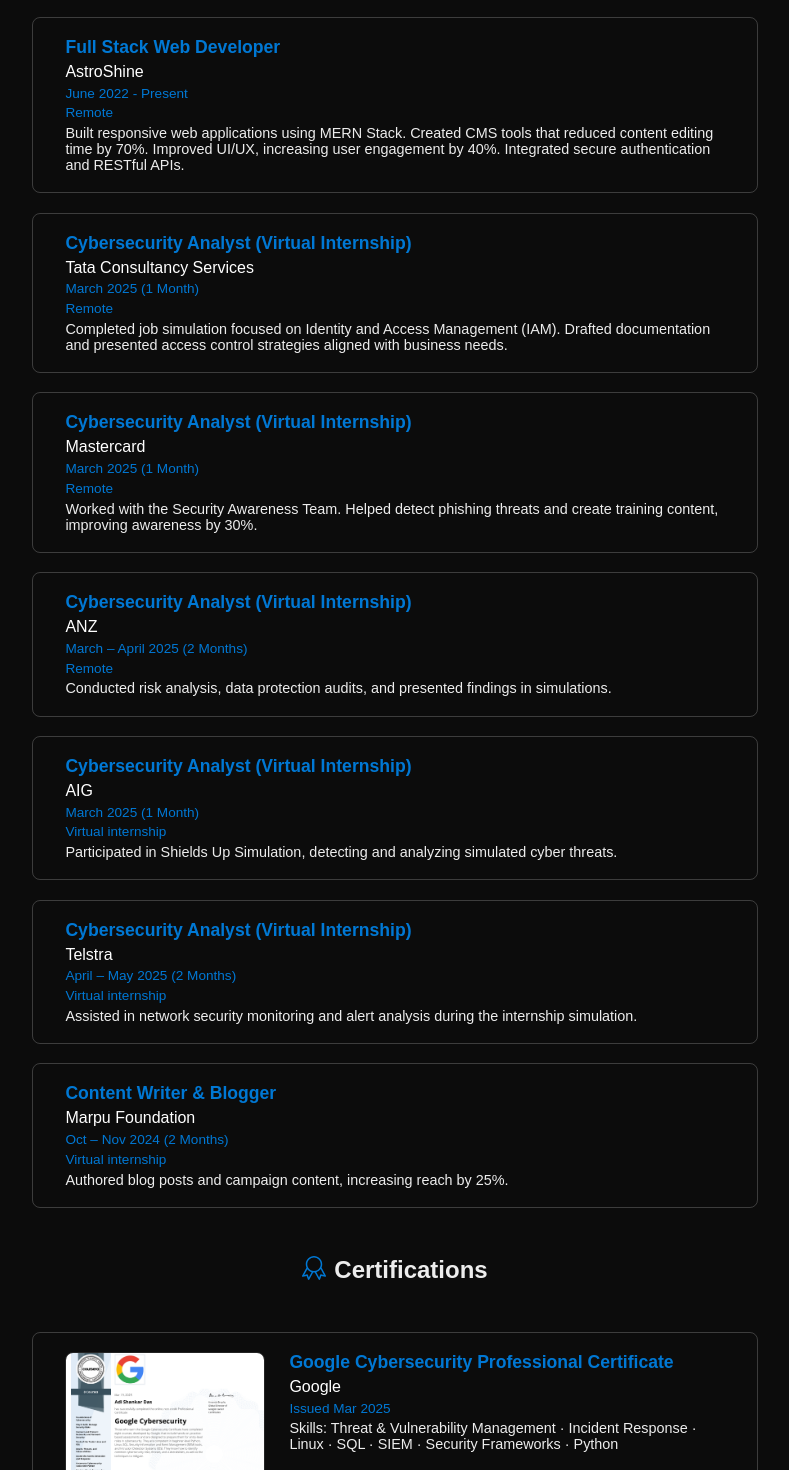
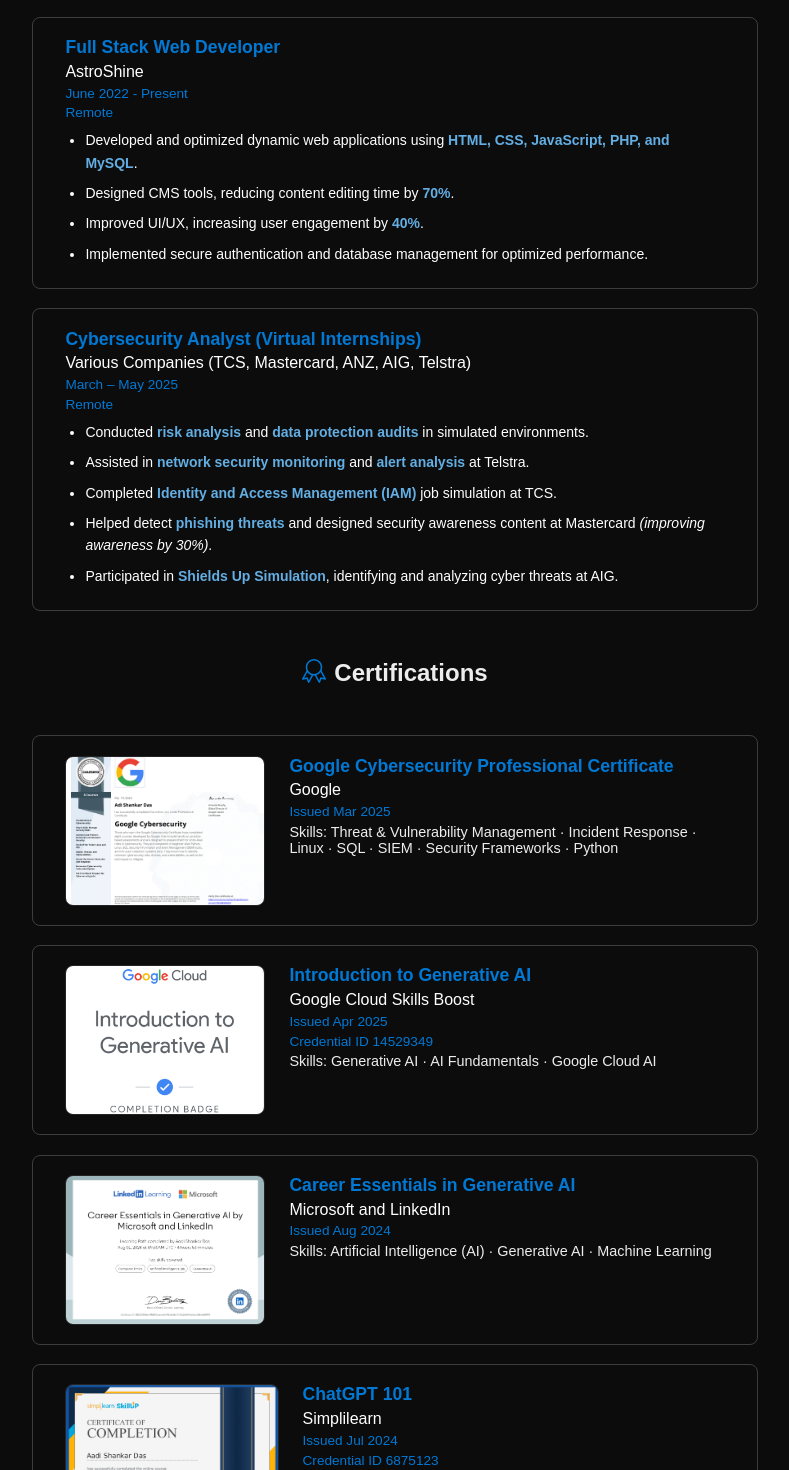
Before and after one commit to adishankardas/myportfolio, a Next.js app: page / in a window 1280 px wide. Shown: the part 1780-3250 px from the top of the page, without its empty margins (245-1034 px from the left). Built offline with nearby package versions, Linux system fonts and the light colour scheme.

Commit message:
finall update

```diff
--- a/src/app/components/About.css
+++ b/src/app/components/About.css
@@ -212,3 +212,18 @@
         right: 10px;
     }
 }
+
+.edu-details ul {
+    padding-left: 20px;
+}
+
+.edu-details ul li {
+    font-size: 14px;
+    color: #ffffff;
+    line-height: 1.6;
+    padding: 4px 0;
+}
+
+.edu-details ul li strong {
+    color: var(--colortheme-light); /* Emphasize key points */
+}
--- a/src/app/components/About.js
+++ b/src/app/components/About.js
@@ -161,95 +161,29 @@
     <div className="edu-degree">AstroShine</div>
     <div className="edu-year">June 2022 - Present</div>
     <div className="edu-year">Remote</div>
-                        <div className="edu-details">Built responsive web applications using MERN Stack.
-
-                            Created CMS tools that reduced content editing time by 70%.
-
-                            Improved UI/UX, increasing user engagement by 40%.
-
-                            Integrated secure authentication and RESTful APIs.</div>
-                    </AnimatedSection>
-                    <AnimatedSection className="education-card">
-                        <div className="edu-school"> Cybersecurity Analyst (Virtual Internship)
-                        </div>
-                        <div className="edu-degree">Tata Consultancy Services</div>
-                        <div className="edu-year">March 2025 (1 Month)</div>
-                        <div className="edu-year">Remote</div>
-                        <div className="edu-details">Completed job simulation focused on Identity and Access Management (IAM).
-
-                            Drafted documentation and presented access control strategies aligned with business needs.
-
+    <div className="edu-details">
+        <ul>
+            <li>Developed and optimized dynamic web applications using <strong>HTML, CSS, JavaScript, PHP, and MySQL</strong>.</li>
+            <li>Designed CMS tools, reducing content editing time by <strong>70%</strong>.</li>
+            <li>Improved UI/UX, increasing user engagement by <strong>40%</strong>.</li>
+            <li>Implemented secure authentication and database management for optimized performance.</li>
+        </ul>
     </div>
 </AnimatedSection>
+
                     <AnimatedSection className="education-card">
-                        <div className="edu-school">Cybersecurity Analyst (Virtual Internship)
-                        </div>
-                        <div className="edu-degree">Mastercard </div>
-                        <div className="edu-year">March 2025 (1 Month)
-
-                        </div>
+                        <div className="edu-school">Cybersecurity Analyst (Virtual Internships)</div>
+                        <div className="edu-degree">Various Companies (TCS, Mastercard, ANZ, AIG, Telstra)</div>
+                        <div className="edu-year">March – May 2025</div>
                         <div className="edu-year">Remote</div>
-                        <div className="edu-details">Worked with the Security Awareness Team.
-
-                            Helped detect phishing threats and create training content, improving awareness by 30%.
-
-                        </div>
-                    </AnimatedSection>
-                    <AnimatedSection className="education-card">
-                        <div className="edu-school">Cybersecurity Analyst (Virtual Internship)
-                        </div>
-                        <div className="edu-degree">ANZ </div>
-                        <div className="edu-year">March – April 2025 (2 Months)
-
-                        </div>
-                        <div className="edu-year">Remote</div>
-                        <div className="edu-details">Conducted risk analysis, data protection audits, and presented findings in simulations.
-
-                        </div>
-                    </AnimatedSection>
-                    <AnimatedSection className="education-card">
-                        <div className="edu-school">Cybersecurity Analyst (Virtual Internship)
-                        </div>
-                        <div className="edu-degree">AIG </div>
-                        <div className="edu-year">March 2025 (1 Month)
-
-                        </div>
-                        <div className="edu-year">Virtual internship</div>
-                        <div className="edu-details">Participated in Shields Up Simulation, detecting and analyzing simulated cyber threats.
-
-                        </div>
-                    </AnimatedSection>
-                    <AnimatedSection className="education-card">
-                        <div className="edu-school">Cybersecurity Analyst (Virtual Internship)
-                        </div>
-                        <div className="edu-degree">Telstra  </div>
-                        <div className="edu-year">April – May 2025 (2 Months)
-
-
-
-                        </div>
-                        <div className="edu-year">Virtual internship</div>
-                        <div className="edu-details">Assisted in network security monitoring and alert analysis during the internship simulation.
-
-
-
-                        </div>
-                    </AnimatedSection>
-                    <AnimatedSection className="education-card">
-                        <div className="edu-school">Content Writer & Blogger
-
-                        </div>
-                        <div className="edu-degree">Marpu Foundation </div>
-                        <div className="edu-year">Oct – Nov 2024 (2 Months)
-
-
-
-                        </div>
-                        <div className="edu-year">Virtual internship</div>
-                        <div className="edu-details">Authored blog posts and campaign content, increasing reach by 25%.
-
-
-
+                        <div className="edu-details">
+                            <ul>
+                                <li>Conducted <strong>risk analysis</strong> and <strong>data protection audits</strong> in simulated environments.</li>
+                                <li>Assisted in <strong>network security monitoring</strong> and <strong>alert analysis</strong> at Telstra.</li>
+                                <li>Completed <strong>Identity and Access Management (IAM)</strong> job simulation at TCS.</li>
+                                <li>Helped detect <strong>phishing threats</strong> and designed security awareness content at Mastercard <em>(improving awareness by 30%)</em>.</li>
+                                <li>Participated in <strong>Shields Up Simulation</strong>, identifying and analyzing cyber threats at AIG.</li>
+                            </ul>
                         </div>
                     </AnimatedSection>
                 </div>
--- a/src/app/components/Footer.css
+++ b/src/app/components/Footer.css
@@ -1,31 +1,46 @@
 .footer-section {
   background-color: #0a0a0a;
   color: #ededed;
-  padding: 3rem 2rem 1rem;
+  padding: 4rem 2rem 1rem;
   font-family: 'Roboto', sans-serif;
+  position: relative;
+  z-index: 1;
 }
 
 .footer-container {
-  max-width: 1100px;
+  max-width: 1200px;
   margin: 0 auto;
   display: grid;
   grid-template-columns: repeat(auto-fit, minmax(250px, 1fr));
-  gap: 2rem;
-  padding-bottom: 2rem;
-  border-bottom: 1px solid #222;
+  gap: 3rem;
+  padding-bottom: 3rem;
+  border-bottom: 1px solid rgba(255, 255, 255, 0.1);
 }
 
 .footer-about,
 .footer-links,
 .footer-social {
   text-align: center;
+  padding: 1rem;
 }
 
 .footer-title {
   font-size: 1.5rem;
   font-weight: 600;
-  margin-bottom: 1rem;
+  margin-bottom: 1.5rem;
   color: var(--colortheme);
+  position: relative;
+  display: inline-block;
+}
+
+.footer-title::after {
+  content: '';
+  position: absolute;
+  width: 50%;
+  height: 2px;
+  background: var(--colortheme);
+  bottom: -8px;
+  left: 25%;
 }
 
 .footer-text {
@@ -42,42 +57,75 @@
 }
 
 .footer-links-list li {
-  margin-bottom: 0.75rem;
+  margin-bottom: 1rem;
 }
 
 .footer-link {
   color: #ededed;
   text-decoration: none;
   font-size: 1rem;
-  transition: color 0.3s ease;
+  transition: all 0.3s ease;
+  padding: 0.5rem 1rem;
+  display: inline-block;
+  border-radius: 4px;
 }
 
 .footer-link:hover {
   color: var(--colortheme);
+  transform: translateX(5px);
 }
 
 .footer-social-icons {
   display: flex;
   justify-content: center;
   gap: 1.5rem;
+  flex-wrap: wrap;
 }
 
 .footer-social-link {
   color: #ededed;
   font-size: 1.5rem;
-  transition: color 0.3s ease;
+  transition: all 0.3s ease;
+  width: 45px;
+  height: 45px;
+  display: flex;
+  align-items: center;
+  justify-content: center;
+  border-radius: 50%;
+  background: rgba(255, 255, 255, 0.05);
 }
 
 .footer-social-link:hover {
   color: var(--colortheme);
+  background: rgba(var(--colortheme-rgb), 0.1);
+  transform: translateY(-3px);
 }
 
 .footer-bottom {
   text-align: center;
-  padding-top: 1rem;
+  padding-top: 2rem;
 }
 
 .footer-copyright {
   font-size: 0.9rem;
   color: #a9a9a9;
 }
+
+/* Responsive adjustments */
+@media (max-width: 768px) {
+  .footer-container {
+    grid-template-columns: 1fr;
+    gap: 2rem;
+  }
+
+  .footer-about,
+  .footer-links,
+  .footer-social {
+    text-align: center;
+    padding: 0.5rem;
+  }
+
+  .footer-social-icons {
+    gap: 1rem;
+  }
+}
--- a/src/app/components/Footer.js
+++ b/src/app/components/Footer.js
@@ -1,5 +1,8 @@
 import React from 'react';
 import './Footer.css';
+import { FontAwesomeIcon } from '@fortawesome/react-fontawesome';
+import { faGithub, faLinkedin, faTwitter, faInstagram } from '@fortawesome/free-brands-svg-icons';
+import { faEnvelope } from '@fortawesome/free-solid-svg-icons';
 
 export default function Footer() {
   return (
@@ -17,10 +20,10 @@
         <div className="footer-links">
           <h3 className="footer-title">Quick Links</h3>
           <ul className="footer-links-list">
-            <li><a href="#home" className="footer-link">Home</a></li>
+            <li><a href="#about" className="footer-link">About</a></li>
             <li><a href="#projects" className="footer-link">Projects</a></li>
+            <li><a href="#skills" className="footer-link">Skills</a></li>
             <li><a href="#contact" className="footer-link">Contact</a></li>
-            <li><a href="/resume.pdf" className="footer-link">Resume</a></li>
           </ul>
         </div>
 
@@ -28,17 +31,20 @@
         <div className="footer-social">
           <h3 className="footer-title">Connect With Me</h3>
           <div className="footer-social-icons">
-            <a href="https://github.com" target="_blank" rel="noopener noreferrer" className="footer-social-link">
-              <i className="fab fa-github"></i>
+            <a href="https://github.com/adishankardas" target="_blank" rel="noopener noreferrer" className="footer-social-link" aria-label="GitHub">
+              <FontAwesomeIcon icon={faGithub} />
             </a>
-            <a href="https://linkedin.com" target="_blank" rel="noopener noreferrer" className="footer-social-link">
-              <i className="fab fa-linkedin"></i>
+            <a href="https://linkedin.com/in/adishankardas" target="_blank" rel="noopener noreferrer" className="footer-social-link" aria-label="LinkedIn">
+              <FontAwesomeIcon icon={faLinkedin} />
             </a>
-            <a href="https://twitter.com" target="_blank" rel="noopener noreferrer" className="footer-social-link">
-              <i className="fab fa-twitter"></i>
+            <a href="https://twitter.com/adishankardas" target="_blank" rel="noopener noreferrer" className="footer-social-link" aria-label="Twitter">
+              <FontAwesomeIcon icon={faTwitter} />
             </a>
-            <a href="mailto:your.email@example.com" className="footer-social-link">
-              <i className="fas fa-envelope"></i>
+            <a href="https://instagram.com/adi_shankar_das" target="_blank" rel="noopener noreferrer" className="footer-social-link" aria-label="Instagram">
+              <FontAwesomeIcon icon={faInstagram} />
+            </a>
+            <a href="mailto:adishankardas@gmail.com" className="footer-social-link" aria-label="Email">
+              <FontAwesomeIcon icon={faEnvelope} />
             </a>
           </div>
         </div>
--- a/src/app/components/Navbar.css
+++ b/src/app/components/Navbar.css
@@ -121,52 +121,67 @@
   color: var(--colortheme);
 }
 
-/* Responsive */
+/* Responsive *//* Update these styles in your Navbar.css file */
+
 @media (max-width: 768px) {
   .nav-links {
-    background-color: #1a19198e;
-    -webkit-backdrop-filter: blur(5px);
-    backdrop-filter: blur(5px);
+    position: fixed;
+    top: 70px;
+    left: 0;
+    right: 0;
+    background-color: rgba(26, 25, 25, 0.9);
+    -webkit-backdrop-filter: blur(10px);
+    backdrop-filter: blur(10px);
+    flex-direction: column;
     align-items: center;
     justify-content: center;
-    width: 116%s;
-    height: 20vh;
-    margin: -24px;
-    padding: 1rem 2rem;
-    transition: transform .3s ease-in-out;
-    position: absolute;
-    top: 70px;
-    /* right: 0; */
-    transform: translatey(-230%);
+    width: 100%;
+    height: calc(100vh - 70px); /* Full height minus navbar */
+    margin: 0;
+    padding: 2rem;
+    gap: 2rem;
+    transform: translateY(-100%);
+    opacity: 0;
+    transition: transform 0.3s ease-in-out, opacity 0.3s ease;
+    z-index: 999;
+    pointer-events: none;
   }
 
   .nav-links.active {
-    transform: translateX(0);
+    transform: translateY(0);
+    opacity: 1;
+    pointer-events: auto;
+  }
+
+  .nav-links li {
+    width: 100%;
+    text-align: center;
+  }
+
+  .nav-links li a {
+    display: block;
+    padding: 1rem;
+    font-size: 1.2rem;
+    border-radius: 4px;
+    transition: all 0.3s ease;
+  }
+
+  .nav-links li a:hover {
+    background-color: rgba(var(--colortheme-rgb), 0.2);
+    color: var(--colortheme);
   }
 
   .hamburger {
     display: flex;
-    justify-content: end;
+    z-index: 1000;
   }
 
   .social-icons {
-    display: flex;
-    justify-content: center;
+    display: none; /* Hide social icons in mobile menu */
   }
 
-  .hero-section {
-    margin-top: 5rem;
-    /* Adjusted for fixed navbar */
+  /* Prevent scrolling when menu is open */
+  body.menu-open {
+    overflow: hidden;
   }
-
-  .hero-title {
-    font-size: 2.5rem;
-    /* Adjusted for smaller screens */
-  }
-
-  .hero-name {
-    font-size: 3rem;
-    /* Adjusted for smaller screens */
-  }
-
 }
--- a/src/app/components/Navbar.js
+++ b/src/app/components/Navbar.js
@@ -12,6 +12,12 @@
     const [isMobile, setIsMobile] = useState(false);
 
     useEffect(() => {
+        if (menuOpen) {
+    document.body.classList.add('menu-open');
+  } else {
+    document.body.classList.remove('menu-open');
+  } [menuOpen]
+
         const onScroll = () => {
             const scrollTop = window.scrollY;
             const docHeight = document.documentElement.scrollHeight - window.innerHeight;
--- a/src/app/components/Projects.js
+++ b/src/app/components/Projects.js
@@ -126,15 +126,6 @@
   },
   {
     id: 11,
-    title: 'Analog Clock',
-    description: 'Developed an analog clock using HTML, CSS, and JavaScript, showcasing front-end development skills. View at https://aadishankardas.github.io/AnalogClock/.',
-    tags: ['HTML5', 'CSS', 'JavaScript', 'Front-End Development'],
-    imageSrc: '/res/anaelogclock.png',
-    viewLink: 'https://adishankardas.github.io/AnalogClock/',
-    githubLink: 'https://github.com/adishankardas/AnalogClock',
-  },
-  {
-    id: 12,
     title: 'Windows 11 UI',
     description: 'Designed a Microsoft Windows 11 UI using HTML5, CSS, and JavaScript, focusing on UI/UX and front-end development. View at https://aadishankardas.github.io/Windows11.github.io/.',
     tags: ['HTML5', 'CSS', 'JavaScript', 'UI/UX', 'Front-End Development'],
@@ -143,7 +134,7 @@
     githubLink: 'https://github.com/adishankardas/Windows11.github.io',
   },
   {
-    id: 13,
+    id: 12,
     title: 'Front-End Website Design',
     description: 'Built a front-end website for a laptop store using HTML5, CSS, and JavaScript, emphasizing web development and user experience. View at https://adishankardas.github.io/LaptopStore.github.io/.',
     tags: ['HTML5', 'CSS', 'JavaScript', 'Web Development', 'Front-End Development'],
```
Lines whose indentation alone changed are shown as unchanged.
